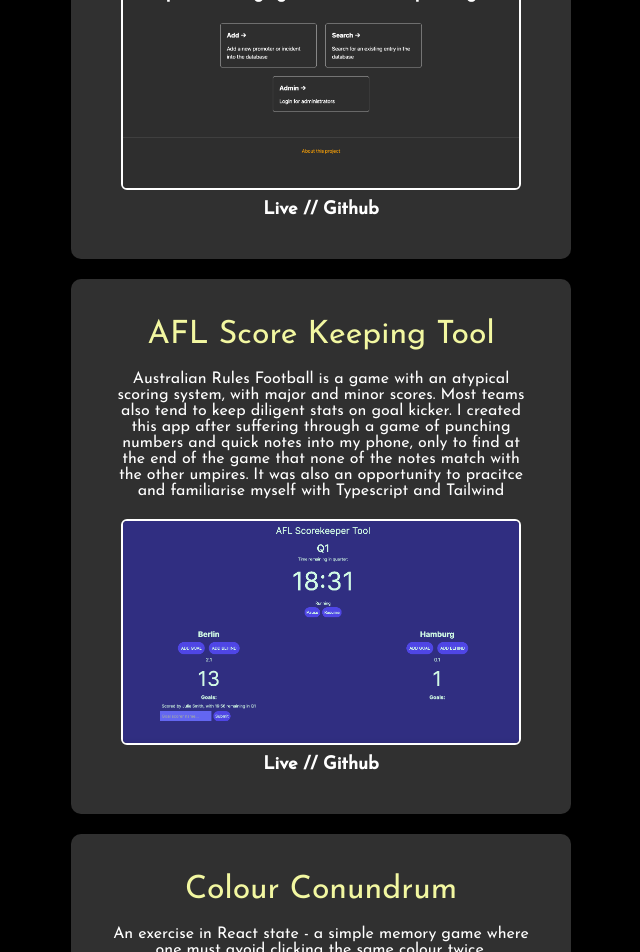
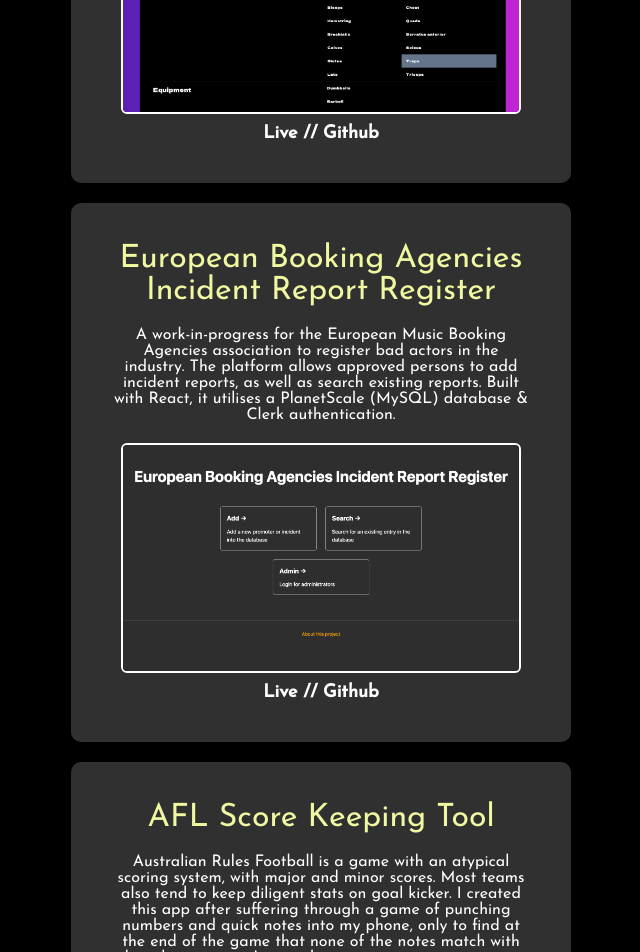
Before and after one commit to Jangelsdork/portfolio-page, a Next.js app: page / in a window 1280 px wide. Shown: the part 1740-2692 px from the top of the page, without its empty margins (319-959 px from the left). Built offline with nearby package versions, Linux system fonts and the light colour scheme.

Commit message:
added a new project

```diff
--- a/src/app/Projects.js
+++ b/src/app/Projects.js
@@ -3,6 +3,14 @@ import ProjectCard from './ProjectCard'
 export default function Projects(){
     return (
         <div id="projects"className="projects-container">
+            <ProjectCard
+                name="Exercise finder"
+                description={"This simple app helps you quickly and easily find new exercises for your strength workouts. The app queries the wger exercise database REST API An exercise in React state - a simple memory game where one must avoid clicking the same colour twice."}
+                techs={""}
+                img={"/exercise-app.png"}
+                link={"https://github.com/Jangelsdork/exercise-app"}
+                linkLive={"https://exercise-app-flax.vercel.app/"}
+                />
             <ProjectCard
                 name="European Booking Agencies Incident Report Register"
                 description={"A work-in-progress for the European Music Booking Agencies association to register bad actors in the industry. The platform allows approved persons to add incident reports, as well as search existing reports. Built with React, it utilises a PlanetScale (MySQL) database & Clerk authentication."}
@@ -18,15 +26,6 @@ export default function Projects(){
                 link={"https://github.com/Jangelsdork/afl-scorer"}
                 linkLive={"https://afl-scorer.vercel.app/"}
                 />
-
-            <ProjectCard
-                name="Colour Conundrum"
-                description={"An exercise in React state - a simple memory game where one must avoid clicking the same colour twice."}
-                techs={""}
-                img={"/memory.png"}
-                link={"https://github.com/Jangelsdork/memory-game"}
-                linkLive={"https://jangelsdork.github.io/memory-game/"}
-                />
         </div>
     )
 }
```
Also changed, not shown: public/exercise-app.png (added), src/app/exercise-app.png (added).
